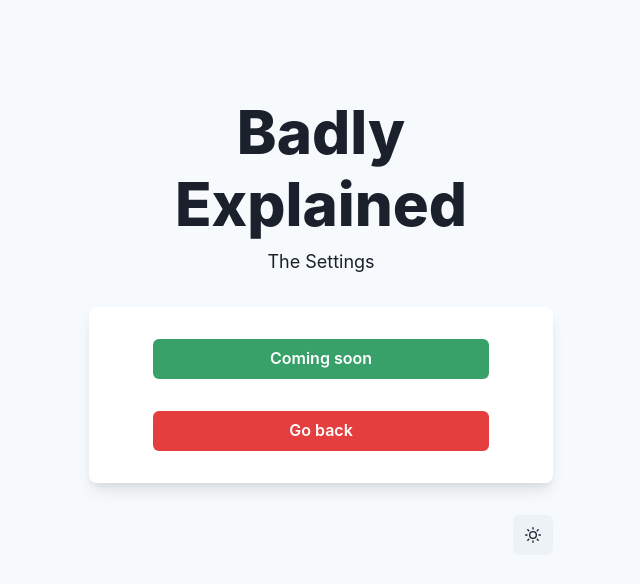
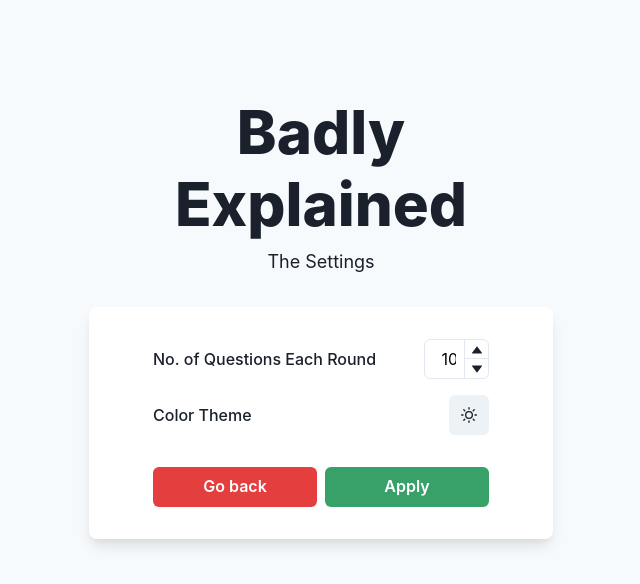
Before and after one commit to firzanarmani/badly-explained, a React (Vite) app in the folder client/: page /settings in a window 1280 px wide. Shown: the top 584 px of the page, without its empty margins (319-959 px from the left). Built offline with nearby package versions, Linux system fonts and the light colour scheme.

Commit message:
Update settings page

```diff
--- a/client/src/App.jsx
+++ b/client/src/App.jsx
@@ -1,4 +1,5 @@
 import { Container, useColorModeValue } from '@chakra-ui/react'
+import { useState } from 'react'
 import { Route, Routes } from 'react-router-dom'
 
 import MainMenu from './components/MainMenu'
@@ -9,6 +10,8 @@ import GameContainer from './containers/GameContainer'
 import MainContainer from './containers/MainContainer'
 
 function App() {
+  const [settings, setSettings] = useState({ noOfQuestions: 10 })
+
   return (
     <Container maxW={'100vw'} bg={useColorModeValue('gray.50', 'gray.800')}>
       <Container maxW={'container.xl'}>
@@ -21,7 +24,7 @@ function App() {
               </MainContainer>
             }
           />
-          <Route path="/game" element={<GameContainer noOfQuestions={3} />} />
+          <Route path="/game" element={<GameContainer settings={settings} />} />
           <Route
             path="/result"
             element={
@@ -30,15 +33,11 @@ function App() {
               </MainContainer>
             }
           />
-          {/* <Route
-            path="*"
-            element={}
-          /> */}
           <Route
             path="/settings"
             element={
               <MainContainer name="Settings">
-                <Settings />
+                <Settings settings={settings} setSettings={setSettings} />
               </MainContainer>
             }
           />
--- a/client/src/components/Settings.jsx
+++ b/client/src/components/Settings.jsx
@@ -1,8 +1,32 @@
-import { Box, Button, Stack, useColorModeValue } from '@chakra-ui/react'
+import { MoonIcon, SunIcon } from '@chakra-ui/icons'
+import {
+  Box,
+  Button,
+  HStack,
+  IconButton,
+  NumberDecrementStepper,
+  NumberIncrementStepper,
+  NumberInput,
+  NumberInputField,
+  NumberInputStepper,
+  Spacer,
+  Stack,
+  Text,
+  Tooltip,
+  useColorMode,
+  useColorModeValue
+} from '@chakra-ui/react'
+import PropTypes from 'prop-types'
+import { useState } from 'react'
 import { useNavigate } from 'react-router-dom'
 
-function Settings() {
+function Settings({ settings, setSettings }) {
   const navigate = useNavigate()
+  const { colorMode, toggleColorMode } = useColorMode()
+
+  const [noOfQuestions, setNoOfQuestions] = useState(
+    parseInt(settings.noOfQuestions)
+  )
 
   return (
     <Box
@@ -12,18 +36,67 @@ function Settings() {
       py={8}
       px={{ base: 8, md: 16 }}>
       <Stack spacing={4}>
-        {/* TODO Add some useful settings */}
-        <Button colorScheme={'green'}>Coming soon</Button>
+        <HStack>
+          <Text fontWeight={'medium'}>No. of Questions Each Round</Text>
+          <Spacer />
+          <NumberInput
+            flex={'2'}
+            value={noOfQuestions}
+            onChange={(e) => {
+              setNoOfQuestions(parseInt(e))
+            }}
+            min={1}
+            max={20}>
+            <NumberInputField
+              disabled
+              _disabled={{ cursor: 'default', textColor: 'black' }}
+            />
+            <NumberInputStepper>
+              <NumberIncrementStepper />
+              <NumberDecrementStepper />
+            </NumberInputStepper>
+          </NumberInput>
+        </HStack>
+        <HStack>
+          <Text fontWeight={'medium'}>Color Theme</Text>
+          <Spacer />
+          <Tooltip
+            label={
+              colorMode === 'light'
+                ? 'Switch to dark mode'
+                : 'Switch to light mode'
+            }
+            closeOnClick={false}>
+            <IconButton
+              aria-label="Toggle Dark Mode"
+              icon={colorMode === 'light' ? <SunIcon /> : <MoonIcon />}
+              onClick={toggleColorMode}
+            />
+          </Tooltip>
+        </HStack>
       </Stack>
-      <Button
-        colorScheme={'red'}
-        mt={8}
-        w={'full'}
-        onClick={() => navigate(-1)}>
-        Go back
-      </Button>
+      <HStack mt={8}>
+        <Button colorScheme={'red'} w={'full'} onClick={() => navigate(-1)}>
+          Go back
+        </Button>
+        <Button
+          colorScheme={'green'}
+          w={'full'}
+          onClick={() => {
+            setSettings({ noOfQuestions: noOfQuestions })
+          }}>
+          Apply
+        </Button>
+      </HStack>
     </Box>
   )
 }
 
+Settings.propTypes = {
+  settings: PropTypes.shape({
+    noOfQuestions: PropTypes.number
+  }),
+  setSettings: PropTypes.func
+}
+
 export default Settings
--- a/client/src/containers/GameContainer.jsx
+++ b/client/src/containers/GameContainer.jsx
@@ -7,7 +7,8 @@ import { useNavigate } from 'react-router-dom'
 import GameLoading from '../components/GameLoading'
 import QuestionContainer from './QuestionContainer'
 
-function GameContainer({ noOfQuestions }) {
+function GameContainer({ settings }) {
+  const { noOfQuestions } = settings
   const API_URL = import.meta.env.VITE_API_URL
   const navigate = useNavigate()
 
@@ -77,7 +78,9 @@ function GameContainer({ noOfQuestions }) {
 }
 
 GameContainer.propTypes = {
-  noOfQuestions: PropTypes.number
+  settings: PropTypes.shape({
+    noOfQuestions: PropTypes.number
+  })
 }
 
 export default GameContainer
--- a/client/src/containers/MainContainer.jsx
+++ b/client/src/containers/MainContainer.jsx
@@ -1,20 +1,7 @@
-import { MoonIcon, SunIcon } from '@chakra-ui/icons'
-import {
-  Flex,
-  HStack,
-  Heading,
-  IconButton,
-  Spacer,
-  Stack,
-  Text,
-  Tooltip,
-  useColorMode
-} from '@chakra-ui/react'
+import { Flex, Heading, Stack, Text } from '@chakra-ui/react'
 import PropTypes from 'prop-types'
 
 function MainMenu({ name, children }) {
-  const { colorMode, toggleColorMode } = useColorMode()
-
   return (
     <Flex minH={'100vh'} align={'start'} pt={{ base: 8, md: 12 }}>
       <Stack spacing={8} mx={'auto'} maxW={'lg'} py={12} px={6}>
@@ -31,23 +18,6 @@ function MainMenu({ name, children }) {
         </Stack>
 
         {children}
-
-        <HStack>
-          <Spacer />
-          <Tooltip
-            label={
-              colorMode === 'light'
-                ? 'Switch to dark mode'
-                : 'Switch to light mode'
-            }
-            closeOnClick={false}>
-            <IconButton
-              aria-label="Toggle Dark Mode"
-              icon={colorMode === 'light' ? <SunIcon /> : <MoonIcon />}
-              onClick={toggleColorMode}
-            />
-          </Tooltip>
-        </HStack>
       </Stack>
     </Flex>
   )
```
